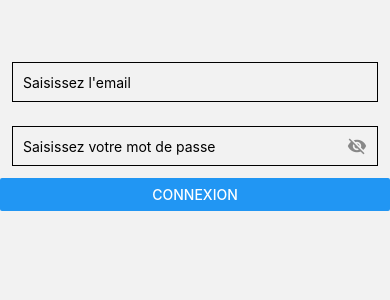
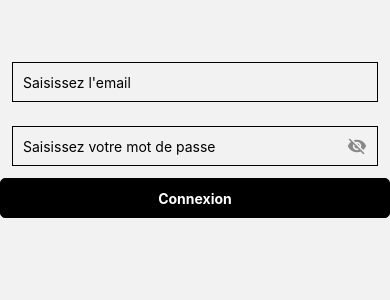
Before and after one commit to jeandout/regSec---Frontend, a React Native app: screen /SignInScreen in a window 390 px wide. Shown: the top 300 px of the page. Built offline with nearby package versions, Linux system fonts and the light colour scheme; no server answers.

Commit message:
adding filter component structure without logic

```diff
--- a/Screens/MapScreen.js
+++ b/Screens/MapScreen.js
@@ -2,16 +2,16 @@ import React from 'react';
 import MapView, { Marker, Polyline } from 'react-native-maps'; // Importer le Marker depuis 'react-native-maps'
 import { StyleSheet, View, Dimensions } from 'react-native';
 import Waypoint from '../components/map/Waypoint';
+import Filter from '../components/common/Filter';
 import MaterialIcons from "react-native-vector-icons/MaterialIcons"; // Importer les icônes Material
 
 
 import { useSelector } from "react-redux";
 
-import { useEffect } from 'react';
+import { useEffect, useState } from 'react';
 import * as Location from 'expo-location';
 
 export default function MapScreen() {
-  console.log("MapScreen");
 
   const waypoints = useSelector((state) => state.user.waypoints);
   const routes = useSelector((state) => state.user.routes);
@@ -62,6 +62,9 @@ export default function MapScreen() {
 
   return (
     <View style={styles.container}>
+      <View style={styles.filter}>
+        <Filter />
+      </View>
       <MapView
         mapType="terrain"
         style={styles.map}
@@ -72,6 +75,7 @@ export default function MapScreen() {
           longitudeDelta: 0.0421,
         }}
       >
+
         {/* Placer le Marker à l'intérieur de MapView */}
         <Marker
           coordinate={{
@@ -89,7 +93,8 @@ export default function MapScreen() {
         {displayRoutes}
         {displayLogisticRoutes}
       </MapView>
-    </View>
+
+    </View >
   );
 }
 
@@ -100,5 +105,12 @@ const styles = StyleSheet.create({
   map: {
     width: Dimensions.get('window').width,
     height: Dimensions.get('window').height,
+    // zIndex: 50,
+
+  },
+  filter: {
+    position: 'absolute',
+    bottom: 20,
+    zIndex: 100,
   },
 });
--- a/components/common/ButtonR.js
+++ b/components/common/ButtonR.js
@@ -1,25 +1,28 @@
 import React from "react";
-import { Button, StyleSheet } from "react-native";
+import { Pressable, Text, StyleSheet } from "react-native";
 
-const ButtonR = ({onPress, title}) => {
-
-    return (
-        <Button
-
-            title={title}
-            onPress={onPress}
-        >
-        </Button>
-    )
-}
+const ButtonR = ({ onPress, title }) => {
+  return (
+    <Pressable onPress={onPress} style={styles.button}>
+      <Text style={styles.text}>{title}</Text>
+    </Pressable>
+  );
+};
 
 const styles = StyleSheet.create({
-    input: {
-        height: 40,
-        margin: 12,
-        borderWidth: 1,
-        padding: 10,
-    },
+  button: {
+    height: 40,
+    borderWidth: 1,
+    padding: 10,
+    backgroundColor: "black",
+    justifyContent: "center",
+    alignItems: "center",
+    borderRadius: 5,
+  },
+  text: {
+    color: "white",
+    fontWeight: "bold",
+  },
 });
 
-export default ButtonR
+export default ButtonR;
--- /dev/null
+++ b/components/common/Filter.js
@@ -0,0 +1,73 @@
+import react from "react";
+import { useState } from "react";
+import { View, Modal, Text, TouchableOpacity, StyleSheet, Pressable } from "react-native";
+import ButtonR from "./ButtonR";
+
+
+const Filter = ({ onPress }) => {
+
+    const [isVisible, setIsVisible] = useState(false);
+
+
+    return (
+        <>
+            <ButtonR
+                onPress={() => setIsVisible(true)}
+                title={"Filter"}
+            />
+            <Modal
+                visible={isVisible}
+                animationType="fade"
+                transparent={true}
+                onRequestClose={() => setIsVisible(false)}
+            >
+                <Pressable style={styles.modalOverlay} onPress={() => setIsVisible(false)}>
+                    <Pressable style={styles.modalContent} onPress={() => { }}>
+                        <Text style={styles.modalTitle}>Options de filtre</Text>
+
+                        {/* Place ici des switches, checkboxes, etc. */}
+                        <Text>- Afficher les waypoints</Text>
+                        <Text>- Afficher les routes</Text>
+                        <Text>- Afficher les routes logistiques</Text>
+
+                        {/* Bouton de fermeture */}
+                        <TouchableOpacity onPress={() => setIsVisible(false)} style={styles.closeButton}>
+                            <Text style={{ color: 'white' }}>Fermer</Text>
+                        </TouchableOpacity>
+                    </Pressable>
+                </Pressable>
+            </Modal>
+        </>
+    )
+}
+
+const styles = StyleSheet.create({
+
+    modalOverlay: {
+        flex: 1,
+        backgroundColor: 'rgba(0,0,0,0.4)',
+        justifyContent: 'center',
+        alignItems: 'center',
+    },
+    modalContent: {
+        width: '80%',
+        padding: 20,
+        backgroundColor: 'white',
+        borderRadius: 10,
+        elevation: 10,
+    },
+    modalTitle: {
+        fontSize: 18,
+        fontWeight: 'bold',
+        marginBottom: 15,
+    },
+    closeButton: {
+        backgroundColor: 'blue',
+        padding: 10,
+        borderRadius: 6,
+        marginTop: 20,
+        alignSelf: 'flex-end',
+    },
+});
+
+export default Filter
```
